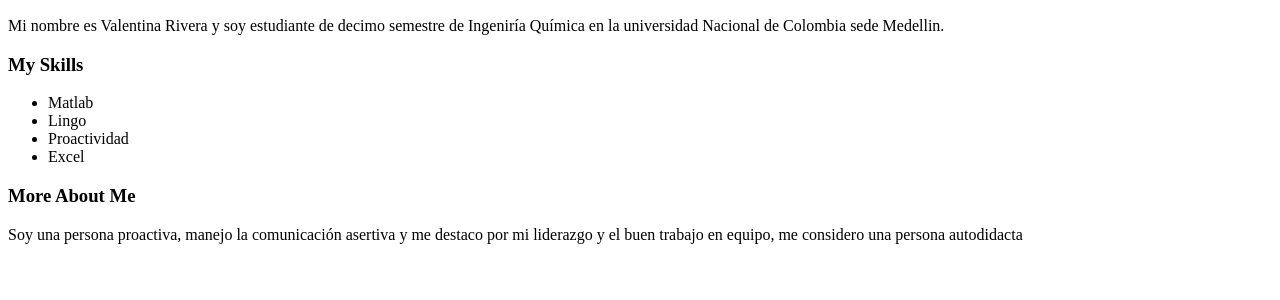
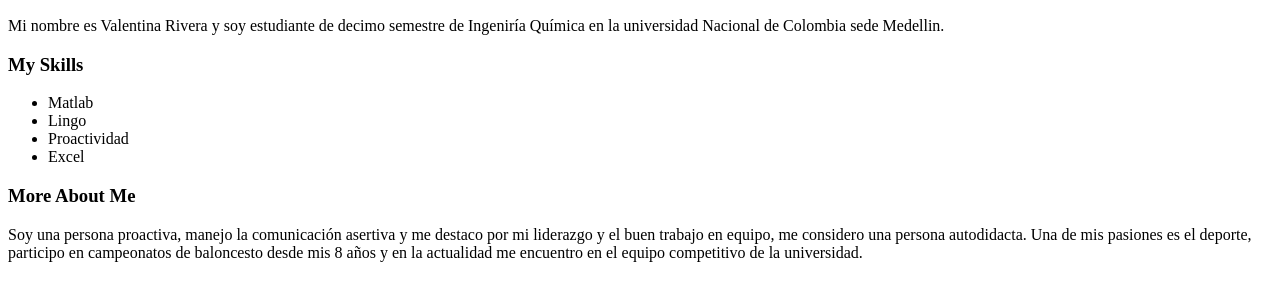
Before and after one commit to LauraR32/Pruebas-Convocatoria-IO-I, a plain HTML site: page index.html in a window 1280 px wide. Shown: the part 110-410 px from the top of the page. Drawn offline with Linux system fonts and the light colour scheme.

Commit message:
Update index.html

```diff
--- a/index.html
+++ b/index.html
@@ -30,7 +30,9 @@
     <div>
       <h3>More About Me</h3>
       <p>
-      Soy una persona proactiva, manejo la comunicación asertiva y me destaco por mi liderazgo y el buen trabajo en equipo, me considero una persona autodidacta
+      Soy una persona proactiva, manejo la comunicación asertiva y me destaco por mi liderazgo y el buen trabajo en equipo, me considero una persona autodidacta.
+      Una de mis pasiones es el deporte, participo en campeonatos de baloncesto desde mis 8 años y en la actualidad me encuentro en el equipo competitivo de la
+      universidad.
       </p>
     </div>
   </div>
```
